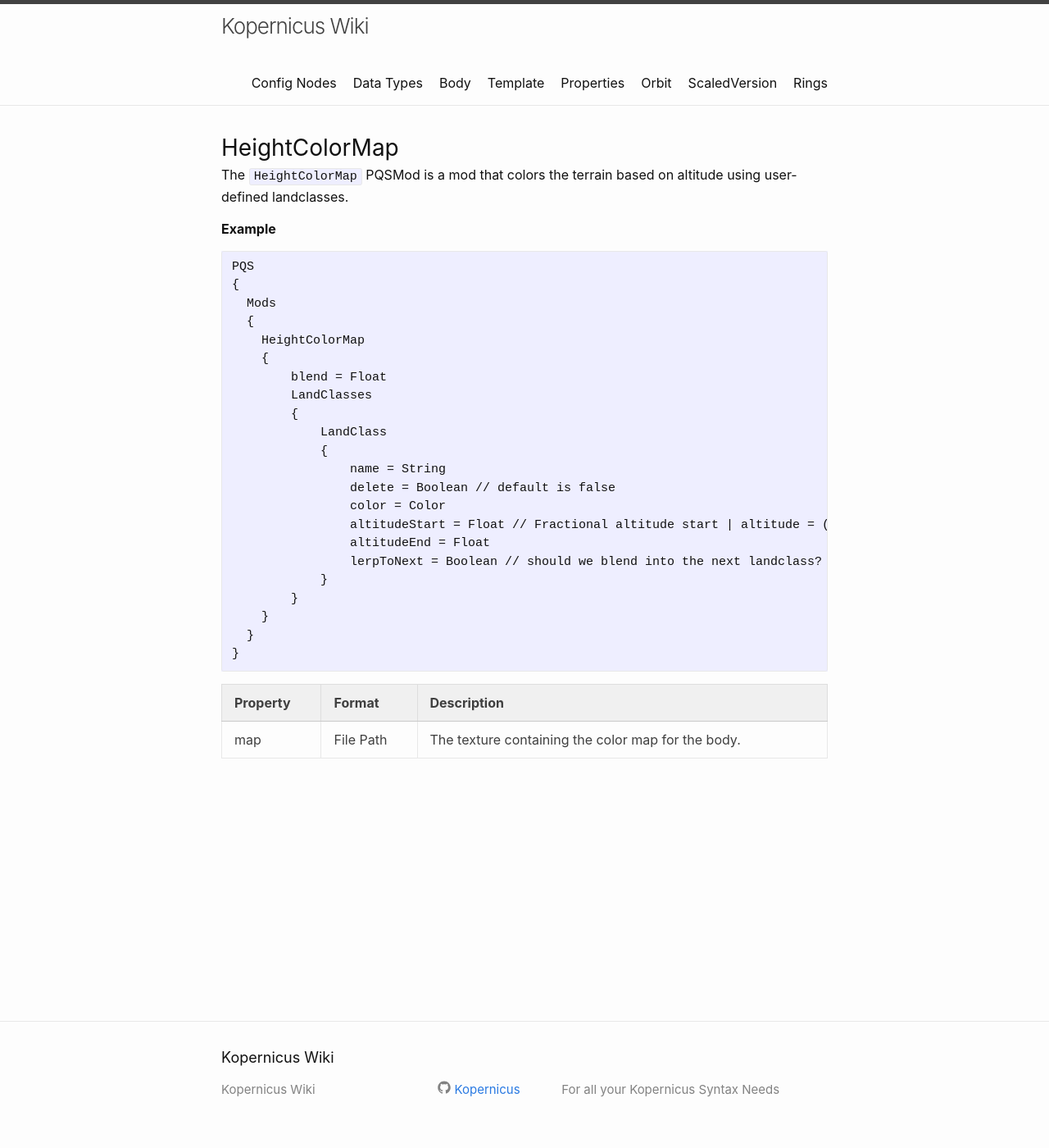
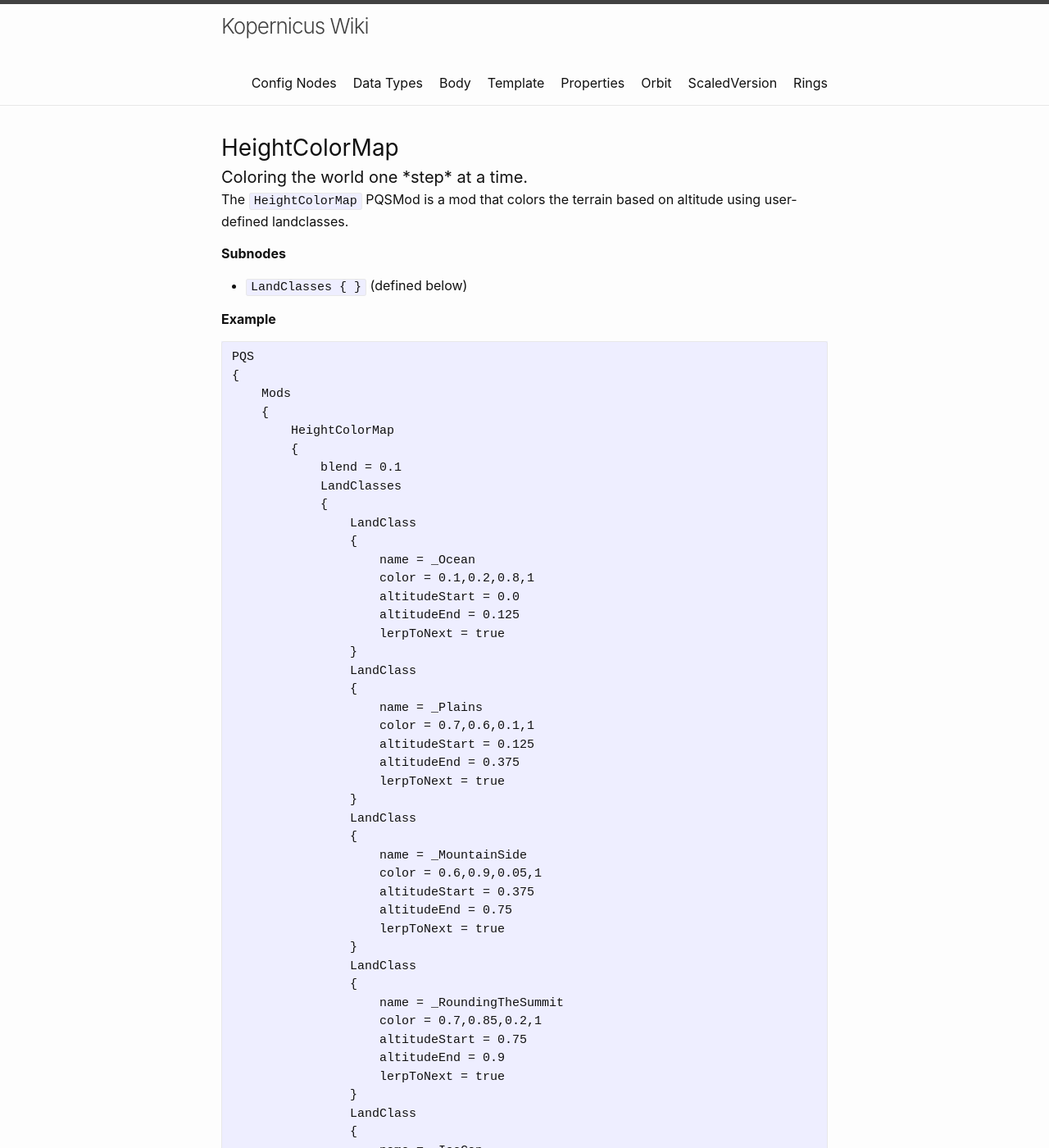
Before and after one commit to Kopernicus/wiki, a Jekyll site: the page built from main/PQSMods/HeightColorMap.md, in a window 1280 px wide and 1400 px high. Shown: the whole window at 82% size. Built offline with Jekyll 4.4.1, drawn with Linux system fonts in a browser that asks for light colours; some of the changed text lies outside the part shown.

Commit message:
HCM Table

````diff
--- a/main/PQSMods/HeightColorMap.md
+++ b/main/PQSMods/HeightColorMap.md
@@ -1,36 +1,82 @@
 ---
 layout: default
 title: HeightColorMap
+subtitle: Coloring the world one *step* at a time.
 ---
 
 The `HeightColorMap` PQSMod is a mod that colors the terrain based on altitude using user-defined landclasses.
+
+**Subnodes**
+* `LandClasses { }` (defined below)
 
 **Example**
 ```
 PQS
 {
-  Mods
-  {
-    HeightColorMap
+    Mods
     {
-        blend = Float
-        LandClasses
+        HeightColorMap
         {
-            LandClass
+            blend = 0.1
+            LandClasses
             {
-                name = String
-                delete = Boolean // default is false
-                color = Color
-                altitudeStart = Float // Fractional altitude start | altitude = (vertexHeight - vertexMinHeightOfPQS) / vertexHeightDeltaOfPQS
-                altitudeEnd = Float
-                lerpToNext = Boolean // should we blend into the next landclass? set to true on all but the last
+                LandClass
+                {
+                    name = _Ocean
+                    color = 0.1,0.2,0.8,1
+                    altitudeStart = 0.0
+                    altitudeEnd = 0.125
+                    lerpToNext = true
+                }
+                LandClass
+                {
+                    name = _Plains
+                    color = 0.7,0.6,0.1,1
+                    altitudeStart = 0.125
+                    altitudeEnd = 0.375
+                    lerpToNext = true
+                }
+                LandClass
+                {
+                    name = _MountainSide
+                    color = 0.6,0.9,0.05,1
+                    altitudeStart = 0.375
+                    altitudeEnd = 0.75
+                    lerpToNext = true
+                }
+                LandClass
+                {
+                    name = _RoundingTheSummit
+                    color = 0.7,0.85,0.2,1
+                    altitudeStart = 0.75
+                    altitudeEnd = 0.9
+                    lerpToNext = true
+                }
+                LandClass
+                {
+                    name = _IceCap
+                    color = 0.9,0.9,0.9,1
+                    altitudeStart = 0.9
+                    altitudeEnd = 1.0
+                    lerpToNext = false
+                }
             }
         }
     }
-  }
 }
 ```
 
 |Property|Format|Description|
 |--------|------|-----------|
-|map|File Path|The texture containing the color map for the body.|
+|blend|Float|The blend between the LandClasses.|
+
+## LandClasses
+The `LandClasses { }` wraps several `LandClass { }` nodes that describe an individual region's color as defined by altitudes.
+
+|Property|Format|Description|
+|--------|------|-----------|
+|name|String|The name of the LandClass.|
+|color|Color|The color to be applied to the LandClass.|
+|altitudeStart|Float|The starting altitude of the LandClass. NOTE: Altitude is measured in fractions of valid PQS height: `altitude = (vertexHeight - vertexMinHeightOfPQS) / vertexHeightDeltaOfPQS`.|
+|altitudeEnd|Float|The ending altitude of the LandClass. Follows same measurement unit as `altitudeStart`.|
+|lerpToNext|Boolean|Whether to blend into the next LandClass. Highly recommended to set to true on all but the last LandClass.|
````
